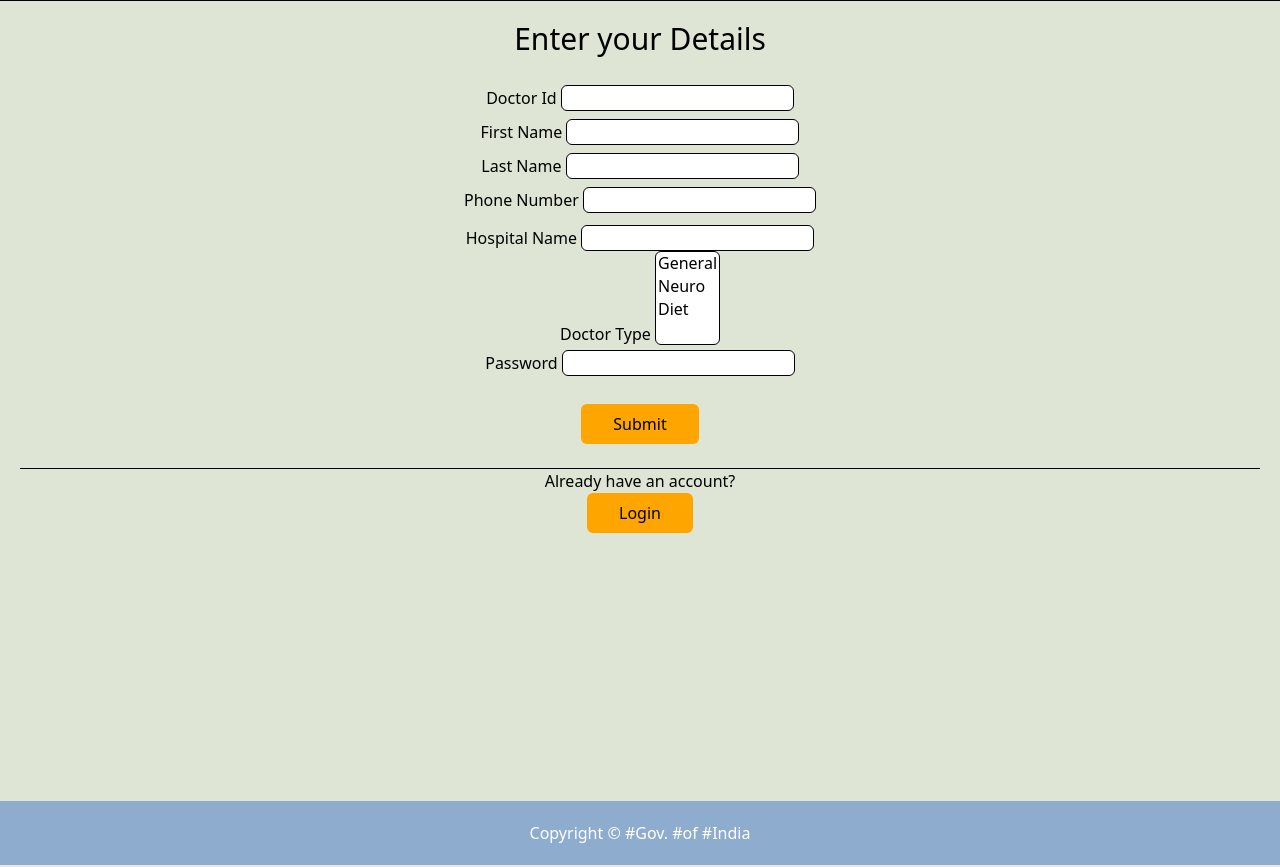
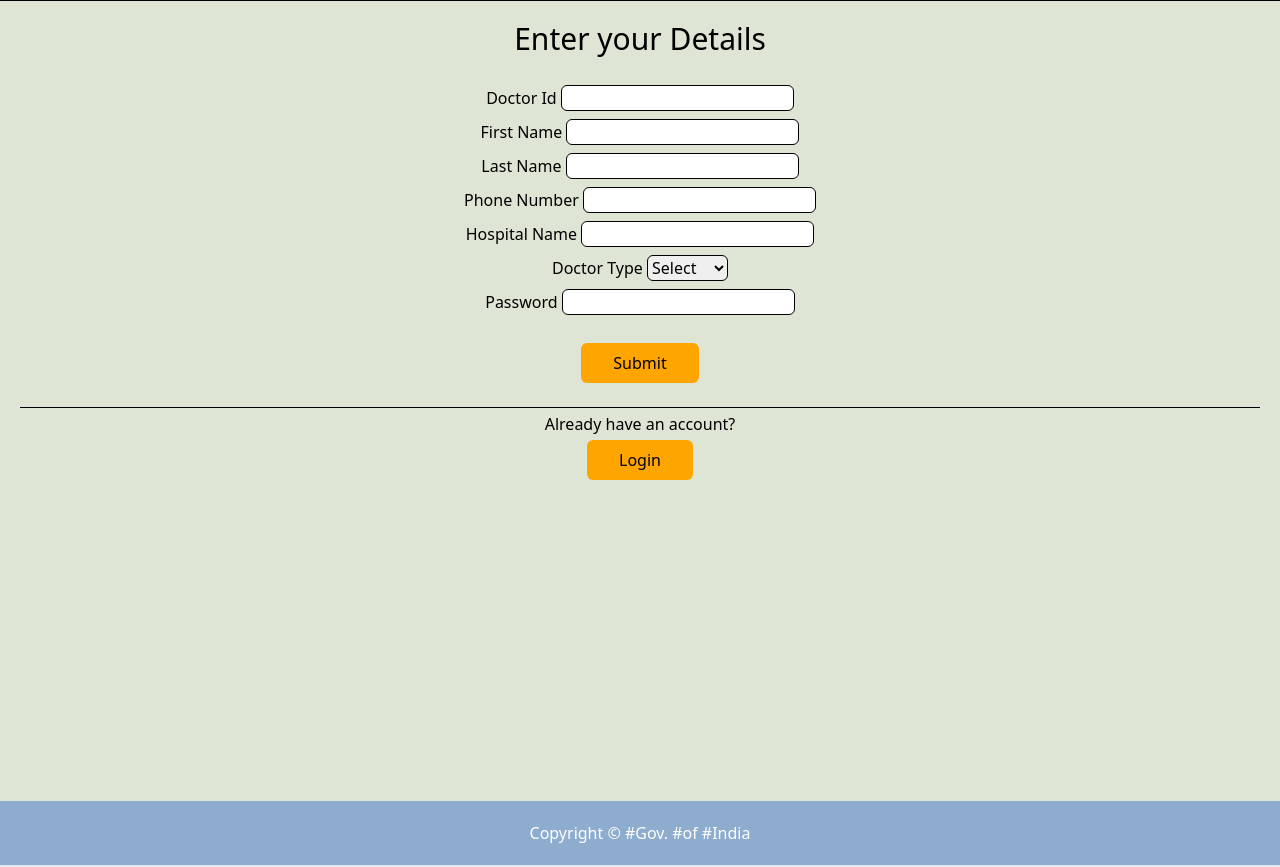
Before and after one commit to charan002/dissertation, a Flask app: page /doc/register in a window 1280 px wide. Shown: the part 102-969 px from the top of the page. Run offline with Flask 3, Linux system fonts and the light colour scheme; style sheets or scripts are compiled from the project's sources.

Commit message:
Updates to the Doc Reg Screen - 2

```diff
--- a/templates/doctor/register.html
+++ b/templates/doctor/register.html
@@ -3,7 +3,7 @@
 <head>
     <meta charset="UTF-8">
     <meta name="viewport" content="width=device-width, initial-scale=1.0">
-    <title>Document</title>
+    <title>Doctor Registration</title>
     <link rel="stylesheet" href="{{ url_for('static', filename='styles/output.css') }}">
 </head>
 <body>
@@ -31,15 +31,19 @@
                 <label for="phonenumber">Phone Number</label>
                 <input class="input-box" name="phonenumber"/><br/>
             </div>
-            <div class="py-1"></div>
-            <label for="hospitalname">Hospital Name</label>
-            <input class="input-box" name="hospitalname"/><br/>
+            <div class="py-1">
+                <label for="hospitalname">Hospital Name</label>
+                <input class="input-box" name="hospitalname"/><br/>
+            </div>
+            <div class="py-1">
             <label for="doctortype">Doctor Type</label>
-            <select class="input-box" name="doctortype" multiple>
+            <select class="input-box" name="doctortype">
+                <option selected disabled>Select</option>
                 <option value="general">General</option>
                 <option value="neuro">Neuro</option>
                 <option value="diet">Diet</option>
             </select><br/>
+            </div>
             <div class="py-1">
                 <label for="password">Password</label>
                 <input class="input-box" name="password"/><br/>
@@ -49,7 +53,7 @@
         </form>
         <br>
         <hr>
-        <p>Already have an account?</p>
+        <p class="py-1">Already have an account?</p>
         <button class="input-box"><a href="/doc/login">Login</a></button>
     </main>
     <footer>
```
